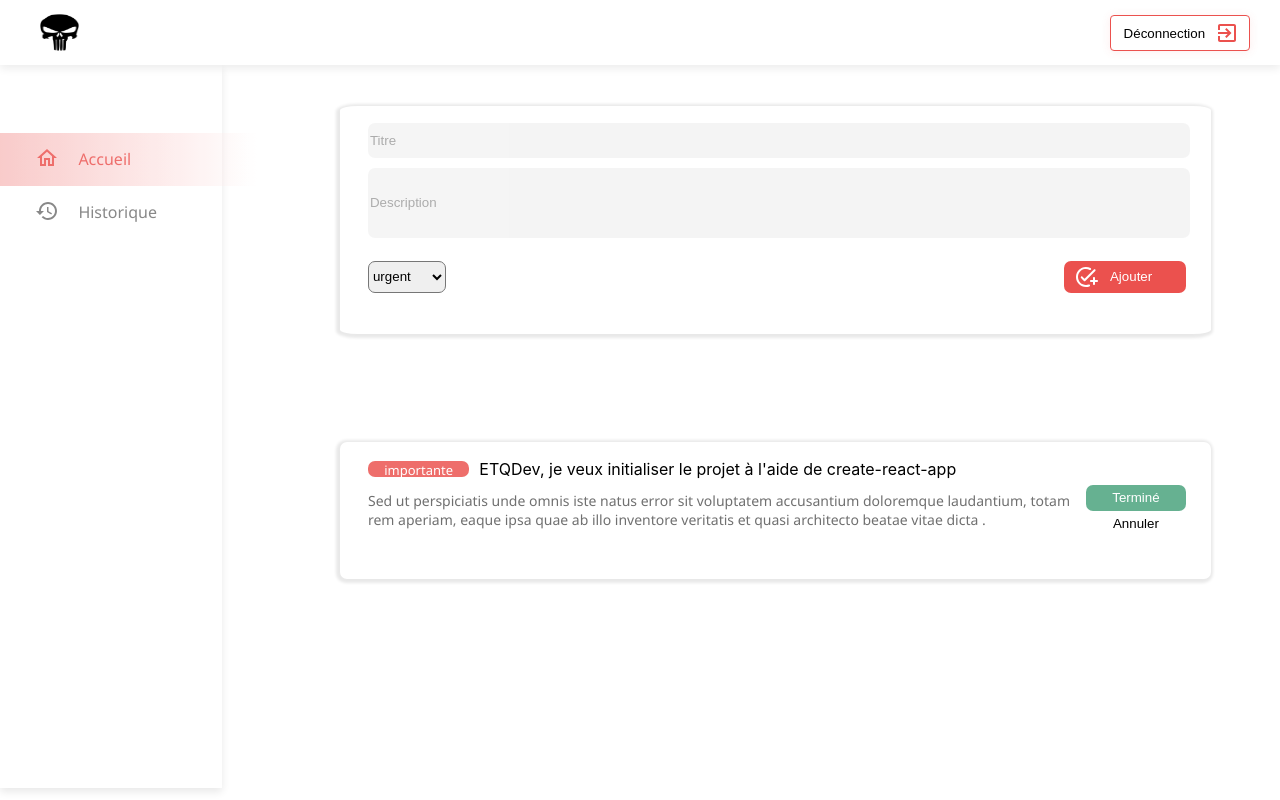
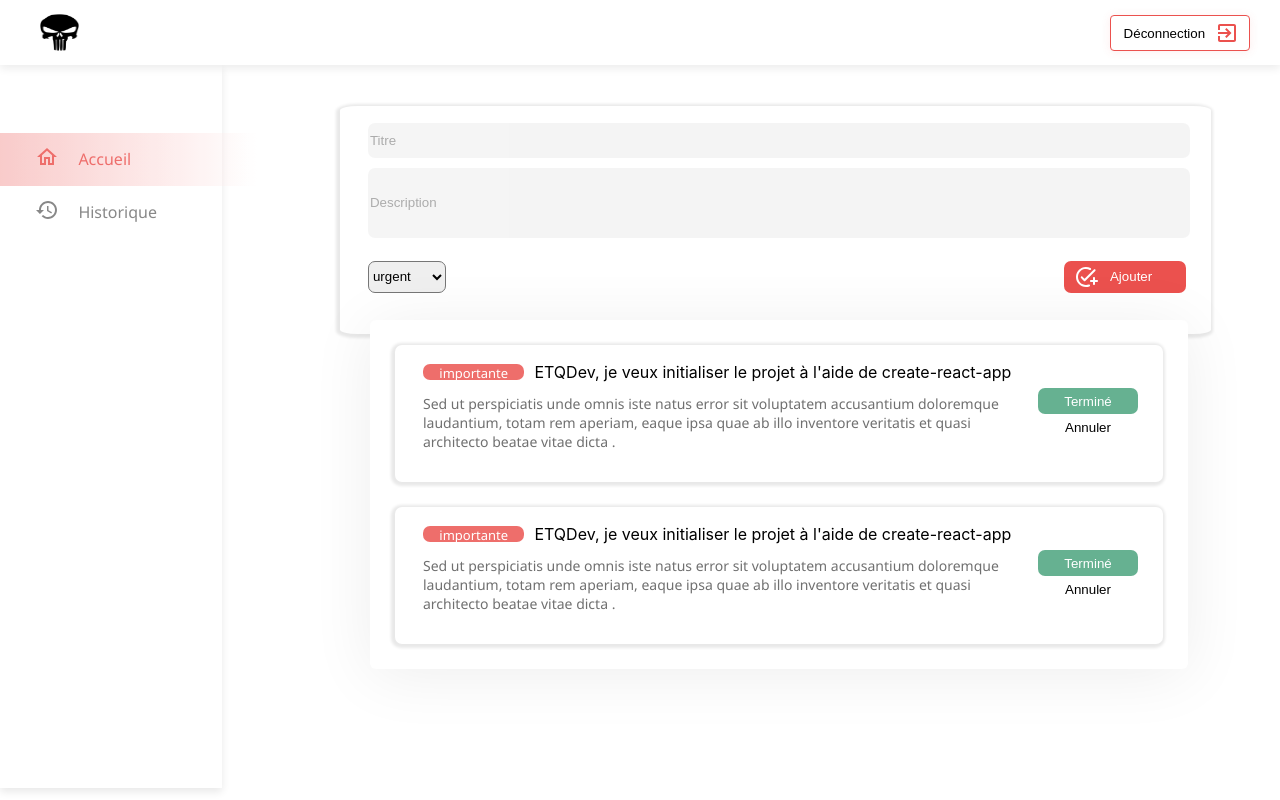
Before and after one commit to mohameedelfachati/todo, a React (Create React App) app: page /home in a window 1280 px wide. Built offline with nearby package versions, Linux system fonts and the light colour scheme.

Commit message:
fixe deseign

```diff
--- a/src/App.js
+++ b/src/App.js
@@ -1,20 +1,21 @@
 import "./App.css";
-import AddTodoCm from "./app/AddTodoCm";
-import Poste from "./app/Poste/Poste";
 import Header from "./header/Header";
+import Historique from "./Historique/Historique";
 import Sidebare from "./sidebare/Sidebare";
-import { BrowserRouter as Router, Switch, Route } from "react-router-dom";
-
+import { BrowserRouter as Router, Routes, Route } from "react-router-dom";
+import Home from "./Home/Home";
 function App() {
   return (
     <div className="App">
       <Header />
       <div className="App_content">
-        <Sidebare />
-        <div className="inner_app_content">
-          <AddTodoCm />
-          <Poste />
-        </div>
+        <Router>
+          <Sidebare />
+          <Routes>
+            <Route path="/home" element={<Home />} />
+            <Route path="/history" element={<Historique />} />
+          </Routes>
+        </Router>
       </div>
     </div>
   );
--- a/src/Historique/Historique.js
+++ b/src/Historique/Historique.js
@@ -1,8 +1,11 @@
+import Poste from "../app/Poste/Poste";
+import { HistoriqueWrapper } from "./Historique.style";
+
 const Historique = () => {
   return (
-    <div>
-      <h1>NODE JMEE3 KEREEK</h1>
-    </div>
+    <HistoriqueWrapper theme={{ top: "110px", left: "340px" }}>
+      <p>hdbv</p>
+    </HistoriqueWrapper>
   );
 };
 
--- /dev/null
+++ b/src/Historique/Historique.style.js
@@ -0,0 +1,13 @@
+import React from "react";
+import styled from "styled-components";
+
+export const HistoriqueWrapper = styled.div`
+  position: absolute;
+  width: 818px;
+  over-flow: auto;
+  background: #ffffff;
+  box-shadow: 0px 6px 64px rgba(0, 0, 0, 0.07);
+  border-radius: 6px;
+  left: ${(props) => props.theme.left};
+  top: ${(props) => props.theme.top};
+`;
--- a/src/Home/Home.js
+++ b/src/Home/Home.js
@@ -0,0 +1,12 @@
+import React from "react";
+import AddTodoCm from "../app/AddTodoCm";
+import Poste from "../app/Poste/Poste";
+
+const Home = () => (
+  <div className="inner_app_content">
+    <AddTodoCm />
+    <Poste />
+  </div>
+);
+
+export default Home;
--- a/src/acceuil/Acceuil.css
+++ b/src/acceuil/Acceuil.css
@@ -0,0 +1,5 @@
+
+  .inner_app_content{
+    display: flex;
+    flex-direction: column;
+  }
--- a/src/app/Poste/Poste.css
+++ b/src/app/Poste/Poste.css
@@ -1,18 +1,16 @@
 .poste_container{
     display: flex;
     flex-direction: row;
-    position: absolute;
-    left: 26.56%;
-    right: 9.53%;
-    top: 55.19%;
+    flex-grow: 1;
     padding: 17px 25px 17px 28px;
     bottom: 59.86%;
     background: #FFFFFF;
-    width: 818px;
+    width: 715px;
     height: 103px;
     box-shadow: -1px 1px 3px 3px rgba(0, 0, 0, 0.09) ;
     border-radius: 7px;
     justify-content: space-between;
+    margin: 25px;
 
 
 }
--- a/src/app/Poste/Poste.js
+++ b/src/app/Poste/Poste.js
@@ -1,8 +1,10 @@
 import React from "react";
+import { HistoriqueWrapper } from "../../Historique/Historique.style";
 import "./Poste.css";
 
 const Poste = () => {
   return (
+    <HistoriqueWrapper theme={{ top: "320px", left: "370px" }}>
       <div className="poste_container">
         <div className="text_container">
           <div className="sub_text_container">
@@ -15,8 +17,9 @@ const Poste = () => {
           </div>
           <p className="todo_text">
             Sed ut perspiciatis unde omnis iste natus error sit voluptatem
-          accusantium doloremque laudantium, totam rem aperiam, eaque ipsa quae
-          ab illo inventore veritatis et quasi architecto beatae vitae dicta .
+            accusantium doloremque laudantium, totam rem aperiam, eaque ipsa
+            quae ab illo inventore veritatis et quasi architecto beatae vitae
+            dicta .
           </p>
         </div>
         <div className="button_Add">
@@ -24,6 +27,29 @@ const Poste = () => {
           <button className="button_annuler">Annuler</button>
         </div>
       </div>
+      <div className="poste_container">
+        <div className="text_container">
+          <div className="sub_text_container">
+            <t2 className="todo">
+              ETQDev, je veux initialiser le projet à l'aide de create-react-app
+            </t2>
+            <div className="priority">
+              <div className="important">importante</div>
+            </div>
+          </div>
+          <p className="todo_text">
+            Sed ut perspiciatis unde omnis iste natus error sit voluptatem
+            accusantium doloremque laudantium, totam rem aperiam, eaque ipsa
+            quae ab illo inventore veritatis et quasi architecto beatae vitae
+            dicta .
+          </p>
+        </div>
+        <div className="button_Add">
+          <button className="button_terminé">Terminé</button>
+          <button className="button_annuler">Annuler</button>
+        </div>
+      </div>
+    </HistoriqueWrapper>
   );
 };
 
--- a/src/sidebare/Sidebare.js
+++ b/src/sidebare/Sidebare.js
@@ -1,29 +1,49 @@
-import React from "react";
+import React, { useState, useEffect } from "react";
 import HomeOutlinedIcon from "@material-ui/icons/HomeOutlined";
 import HistoryIcon from "@material-ui/icons/History";
 import "./sidebare.css";
+import { SidebareWrapper } from "./Sidebare.style";
+import { Link, useLocation } from "react-router-dom";
 
 const Sidebare = () => {
+  const location = useLocation();
+  const [page, setPage] = useState("/home");
+  console.log(location);
+  useEffect(() => {
+    setPage(location.pathname);
+  }, [location]);
   return (
-    <div className="sidebare_container">
-      <div className="acceuil">
+    <SidebareWrapper>
+      <div className={page == "/home" ? "selecteeeed" : "notselected"}>
         <div className="homeIcon">
           <HomeOutlinedIcon />
         </div>
         <p>
-          <span className="text_acceuil">Accueil</span>
+          <Link
+            to={"/home"}
+            style={{ textDecoration: "none", color: "inherit" }}
+          >
+            {" "}
+            <span className="text_acceuil">Accueil</span>
+          </Link>
         </p>
       </div>
-      <div className="historique">
+      <div className={page == "/history" ? "selecteeeed" : "notselected"}>
         <div className="historyIcon">
           <HistoryIcon />
         </div>
 
         <p>
-          <span className="text_historique">Historique</span>
+          <Link
+            to={"/history"}
+            style={{ textDecoration: "none", color: "inherit" }}
+          >
+            {" "}
+            <span className="text_historique">Historique</span>{" "}
+          </Link>
         </p>
       </div>
-    </div>
+    </SidebareWrapper>
   );
 };
 
--- /dev/null
+++ b/src/sidebare/Sidebare.style.js
@@ -0,0 +1,16 @@
+import React from "react";
+import styled from "styled-components";
+
+export const SidebareWrapper = styled.div`
+  display: flex;
+  flex-direction: column;
+  position: relative;
+  width: 222px;
+  height: 655px;
+  left: 0px;
+  top: 65px;
+  background: #ffffff;
+  box-shadow: 0px 4px 8px rgba(0, 0, 0, 0.09);
+  align-items: center;
+  padding-top: 68px;
+`;
--- a/src/sidebare/sidebare.css
+++ b/src/sidebare/sidebare.css
@@ -1,19 +1,6 @@
-.sidebare_container{
-    display: flex;
-    flex-direction: column;
-    position: relative;
-    width: 222px;
-    height: 655px;
-    left: 0px;
-    top: 65px;
-    background: #FFFFFF;
-    box-shadow: 0px 4px 8px rgba(0, 0, 0, 0.09);
-    align-items: center;
-    padding-top: 68px;
 
-}
 
-.acceuil{
+.selecteeeed{
     display: flex;
     flex-direction: row;
     align-items: center;
@@ -21,50 +8,32 @@
     opacity: 0.83;
     width: 100%;
     padding-left: 70px;
-
-
+    color: #EB514E;
+    font-family: Segoe UI;
+font-style: normal;
+font-weight: normal;
+font-size: 16px;
+line-height: 21px;
 }
 
-.historique{
+.notselected{
     display: flex;
     flex-direction: row;
     align-items: center;
     opacity: 0.83;
     width: 100%;
     padding-left: 70px;
-
-
-}
-.homeIcon{
-
-    color: #EB514E;
-    margin-right: 19.4px;
-
-
-
-}
-.text_acceuil{
+    color: #707070;
     font-family: Segoe UI;
 font-style: normal;
 font-weight: normal;
 font-size: 16px;
 line-height: 21px;
+}
+.homeIcon{
+    margin-right: 19.4px;
+}
 
-color: #EB514E;
-
+.historyIcon{
+    margin-right: 19.4px;
 }
-.historyIcon{
-
-    color: #707070;
-    margin-right: 19.4px;
-
-}
-.text_historique{
-    font-family: Segoe UI;
-font-style: normal;
-font-weight: normal;
-font-size: 16px;
-line-height: 21px;
-
-color: #707070;
-}
```
Lines whose indentation alone changed are shown as unchanged.
